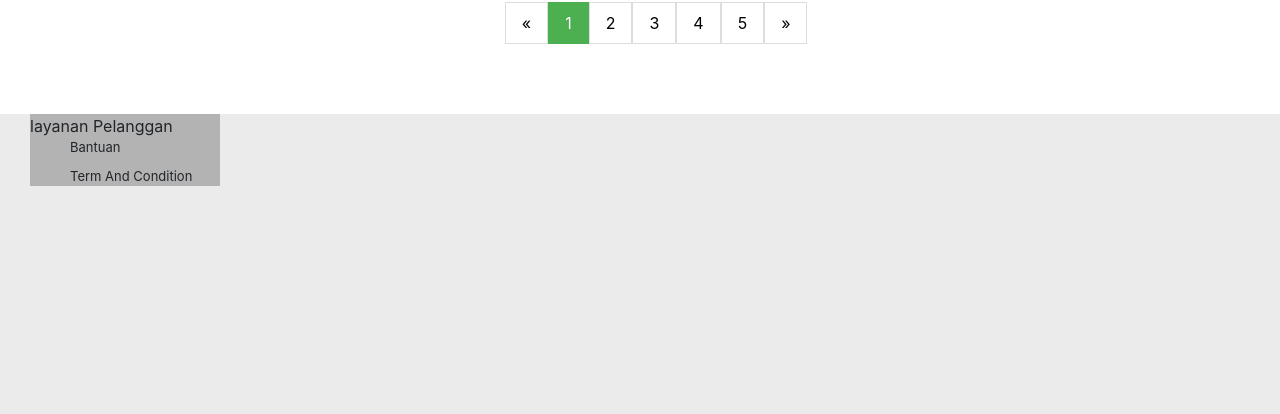
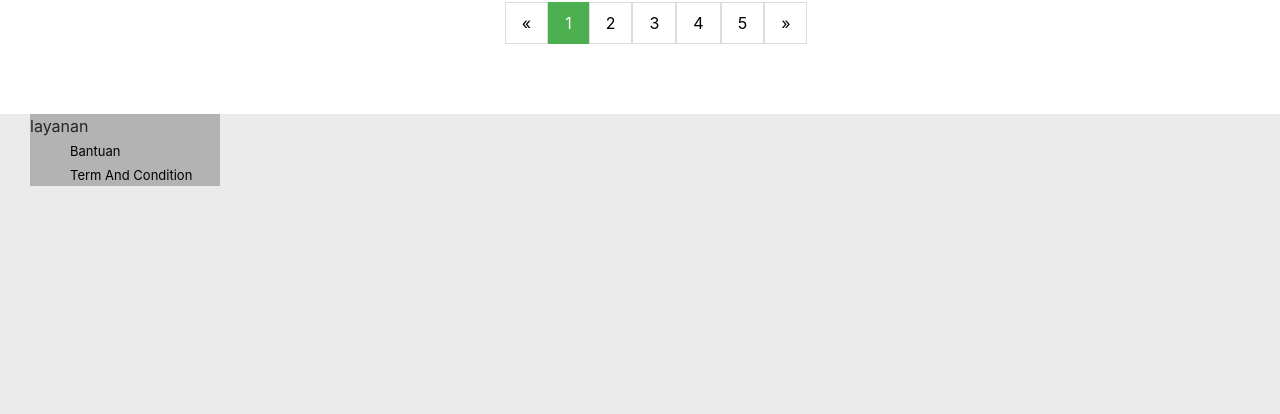
Before and after one commit to falconilham/mpgames, a PHP site: page / in a window 1280 px wide. Shown: the part 487-901 px from the top of the page. Run offline with PHP 8.4, Linux system fonts and the light colour scheme; data comes from the database, SQL or seed files in the repository.

Commit message:
Checkpoint

```diff
--- a/asset/css/mystyle.css
+++ b/asset/css/mystyle.css
@@ -372,9 +372,10 @@ div.judul-game {
   list-style: none;
 }
 
-.footer li{
+.footer li a{
   font-size: small;
   margin: 0 0 9px 0;
+  color: black;
 }
 
 .footer li:hover{
--- a/index.php
+++ b/index.php
@@ -13,7 +13,7 @@ session_start();
 
         <div class="topnav">
             <a class="active" onclick="reload()" href="">Home</a>
-            <a href="#about">Jual</a>
+            <a href="jual.php">Jual</a>
             <?php
                 if (empty($_SESSION['id_user'])){
                     echo '<a href="login.php" style="float: right;">login</a>';
@@ -76,10 +76,10 @@ session_start();
 
         <div class="footer">
             <div class="footer-column">
-                layanan Pelanggan
+                <text>layanan</text>
                 <ul>
-                    <li>Bantuan</li>
-                    <li>Term And Condition</li>
+                    <li><a href="#">Bantuan</a></li>
+                    <li><a href="#">Term And Condition</a></li>
                 </ul>
             </div>
         </div>
--- a/proses/jual.php
+++ b/proses/jual.php
@@ -2,7 +2,7 @@
 $servername = "localhost";
 $username = "root";
 $password = "";
-$dbname = "karyawan";
+$dbname = "mpgames";
 
 $conn = new mysqli($servername, $username, $password, $dbname);
 
@@ -10,7 +10,7 @@ if ($conn->connect_error) {
     die("Connection failed: ".$conn->connect_error);
 }
 
-$nama = $_POST['nama'];
+$nama = $_POST[''];
 $divisi = $_POST['divisi'];
 $tmpat_lahir = $_POST['tmpat_lahir'];
 $tnggal_lahir = $_POST['tnggal_lahir'];
```
